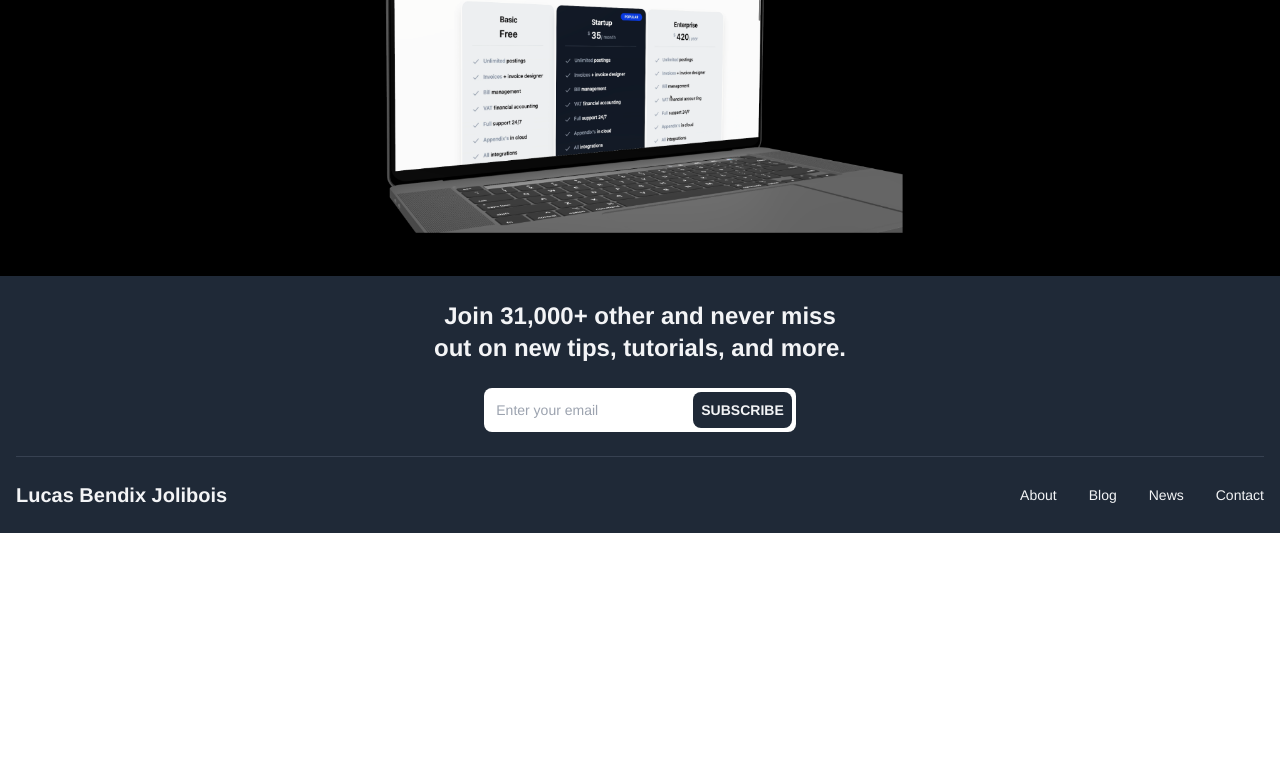
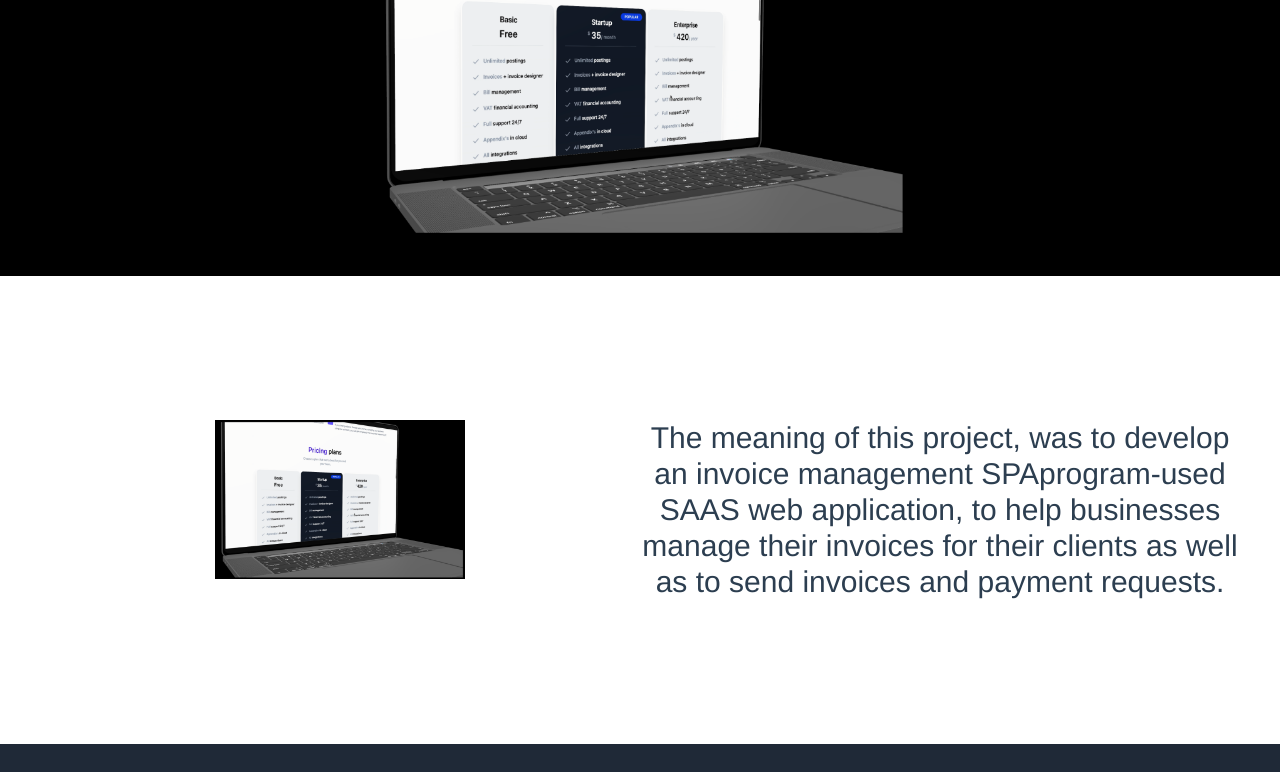
Before and after one commit to lucasjolibois54/portfolio-v4.0, a Vue app: page /about in a window 1280 px wide. Shown: the part 441-1213 px from the top of the page. Before the commit the page ends 974 px from the top, so only its background shows below. Built offline with nearby package versions, Linux system fonts and the light colour scheme.

Commit message:
Update UnvoitMeaning.vue

```diff
--- a/src/components/UnvoitProject/UnvoitMeaning.vue
+++ b/src/components/UnvoitProject/UnvoitMeaning.vue
@@ -1,3 +1,28 @@
 <template>
-  <div></div>
+  <div class="flex flex-wrap overflow-hidden mt-36 mb-36 ml-10 mr-10">
+    <div class="w-full overflow-hidden md:w-1/2 lg:w-1/2 xl:w-1/2">
+      <!-- Column Content -->
+      <div class="flex flex-col justify-center items-center">
+        <img
+          class="scroll-img w-5/12 h-auto"
+          :src="require('@/assets/unvoit-pc.png')"
+        />
+      </div>
+    </div>
+
+    <div class="w-full overflow-hidden md:w-1/2 lg:w-1/2 xl:w-1/2">
+      <!-- Column Content -->
+      <h2 class="text-3xl">
+        The meaning of this project, was to develop an invoice management
+        SPAprogram-used SAAS web application, to help businesses manage their
+        invoices for their clients as well as to send invoices and payment
+        requests.
+      </h2>
+    </div>
+  </div>
 </template>
+
+<style scoped>
+@media only screen and (max-width: 650px) and (min-width: 10px) {
+}
+</style>
```
